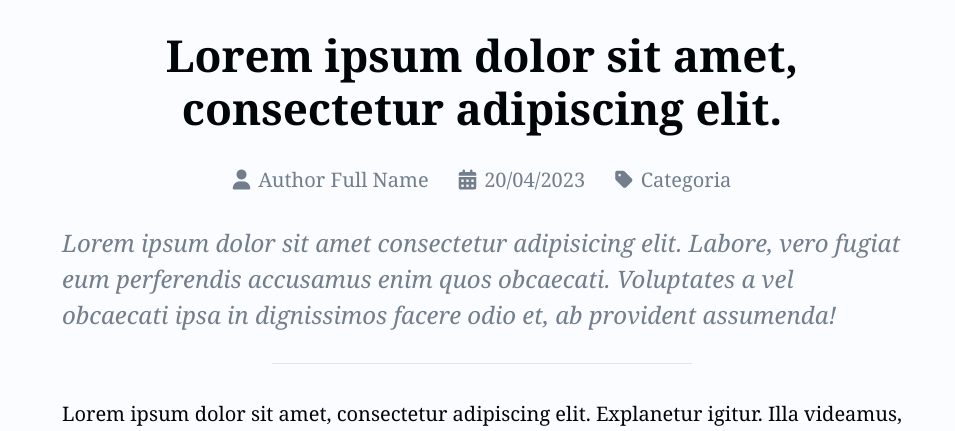
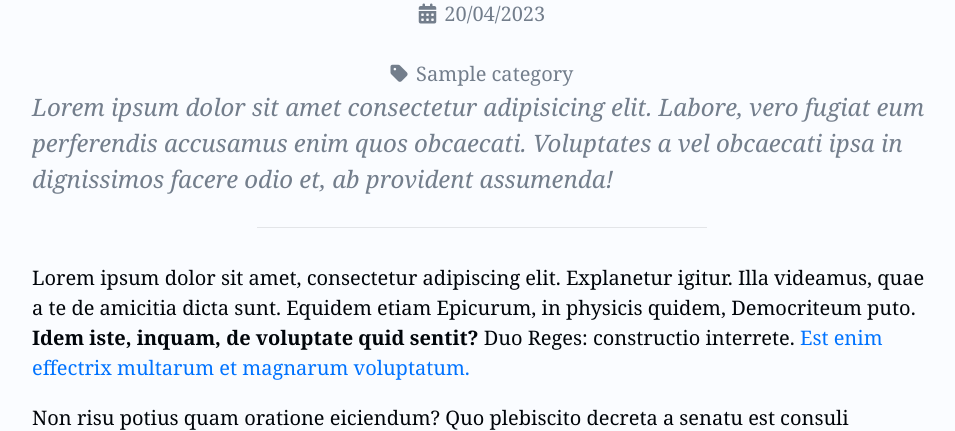
Before and after one commit to fellipemarconi/Django-Blog, a Django app: template djangoapp/apps/blog/templates/blog/pages/post.html in a window 1280 px wide. Shown: the part 843-1274 px from the top of the page, without its empty margins (158-1113 px from the left). Run offline with Django 5.2, Linux system fonts and the light colour scheme; the template is opened without the code that fills it: values that come from a table or form of the project are taken from there, others are empty; tables that the repository leaves empty hold one stand-in row (values such as "Sample post"); grey boxes marked "Sample" are stand-in pictures.

Commit message:
Created intern part of Post

```diff
--- a/djangoapp/apps/blog/templates/blog/pages/post.html
+++ b/djangoapp/apps/blog/templates/blog/pages/post.html
@@ -4,41 +4,58 @@
 <main class="main-content single-post section-wrapper">
   <div class="single-post-content section-content-narrow">
     <div class="single-post-gap section-gap">
+      {% if post.cover and post.cover_in_post_content %}
         <div class="single-post-cover pb-base">
-        <img loading="lazy" src="https://picsum.photos/1920/1080/?rand=12" alt="Change me">
+          <img
+            loading="lazy"
+            src="{{ post.cover.url }}"
+            alt="{{ post.title }}"
+          >
         </div>
-
+    {% endif %}
       <h2 class="single-post-title pb-base center">
-        Lorem ipsum dolor sit amet, consectetur adipiscing elit.
+        {{post.title}}
       </h2>
 
       <div class="post-meta pb-base">
         <div class="post-meta-item">
-          <a class="post-meta-link" href="#">
+          <a
+          class="post-meta-link"
+          href="{% url 'blog:created_by' post.created_by.pk  %}"
+        >
           <i class="fa-solid fa-user"></i>
           <span>
-              Author Full Name
+            {% if post.created_by.first_name %}
+              {{ post.created_by.first_name }}
+              {{ post.created_by.last_name }}
+            {% else %}
+              {{ post.created_by.username }}
+            {% endif %}
           </span>
         </a>
         </div>
+      </div>
       <div class="post-meta-item">
-          <a class="post-meta-link" href="#">
+        <span class="post-meta-link">
           <i class="fa-solid fa-calendar-days"></i>
           <span>
             20/04/2023
           </span>
-          </a>
         </div>
+      </div>
+      {% if post.category %}
       <div class="post-meta-item">
-          <a class="post-meta-link" href="#">
+        <a
+          class="post-meta-link"
+          href="{% url 'blog:category' post.category.slug  %}"
+        >
           <i class="fa-solid fa-tag"></i>
           <span>
-              Categoria
+            {{ post.category.name }}
           </span>
         </a>
       </div>
-      </div>
-
+    {% endif %}
       <p class="single-post-excerpt pb-base">
         Lorem ipsum dolor sit amet consectetur adipisicing elit. Labore, vero
         fugiat eum perferendis accusamus enim quos obcaecati. Voluptates a vel
--- a/djangoapp/apps/blog/urls.py
+++ b/djangoapp/apps/blog/urls.py
@@ -6,5 +6,7 @@
 urlpatterns = [
     path('', views.index, name='index'),
     path('post/<slug:slug>/', views.post, name='post'),
-    path('page/', views.page, name='page'),
+    path('page/<slug:slug>/', views.page, name='page'),
+    path('created_by/<int:author_pk>/', views.created_by, name='created_by'),
+    path('category/<slug:slug>/', views.category, name='category'),
 ]
```
Also changed, not shown: djangoapp/apps/blog/views.py (+37 -3 lines), djangoapp/apps/blog/migrations/0006_alter_post_managers.py (added). Lines whose indentation alone changed are shown as unchanged.
